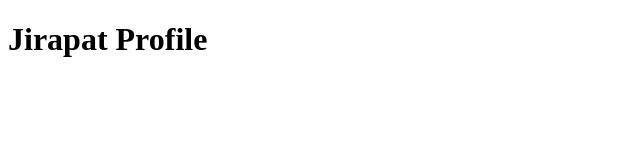
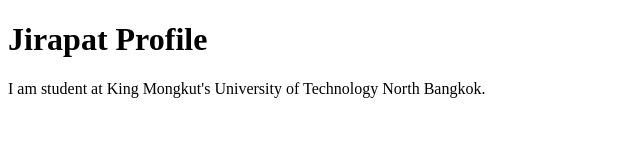
Before and after one commit to Jirapatezy/github-desktop-project_1_67, a plain HTML site: page index.html in a window 1280 px wide. Shown: the whole page, without its empty margins (0-640 px from the left). Drawn offline with Linux system fonts and the light colour scheme.

Commit message:
Add Infomation
Add Infomation

```diff
--- a/index.html
+++ b/index.html
@@ -8,5 +8,6 @@
 </head>
 <body>
     <h1>Jirapat Profile</h1>
+    <p>I am student at King Mongkut's University of Technology North Bangkok.</p>
 </body>
 </html>
```
